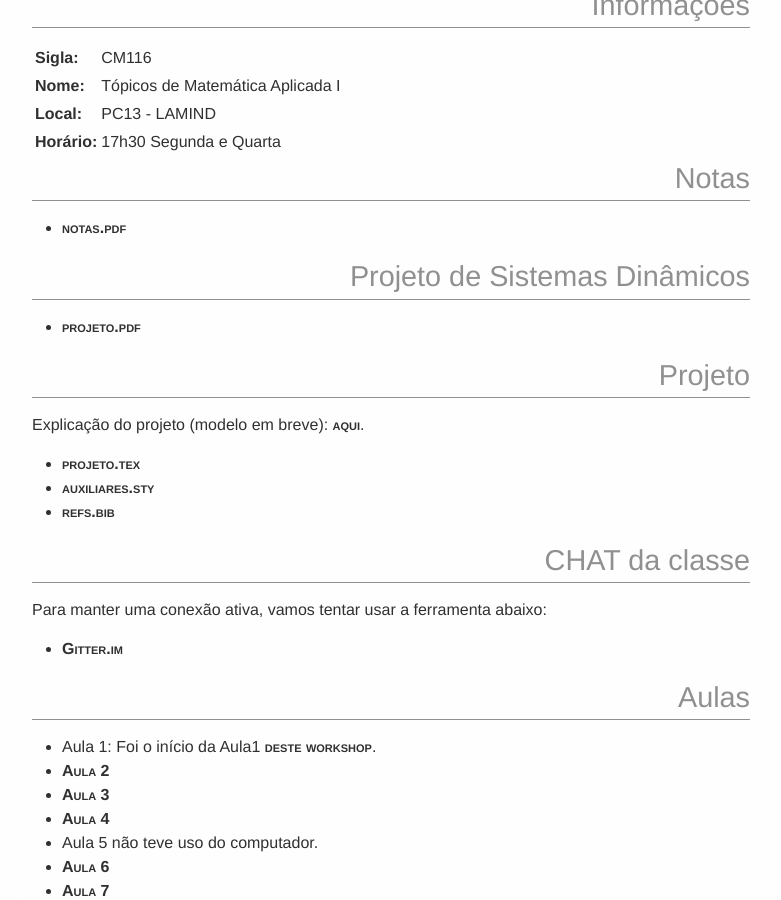
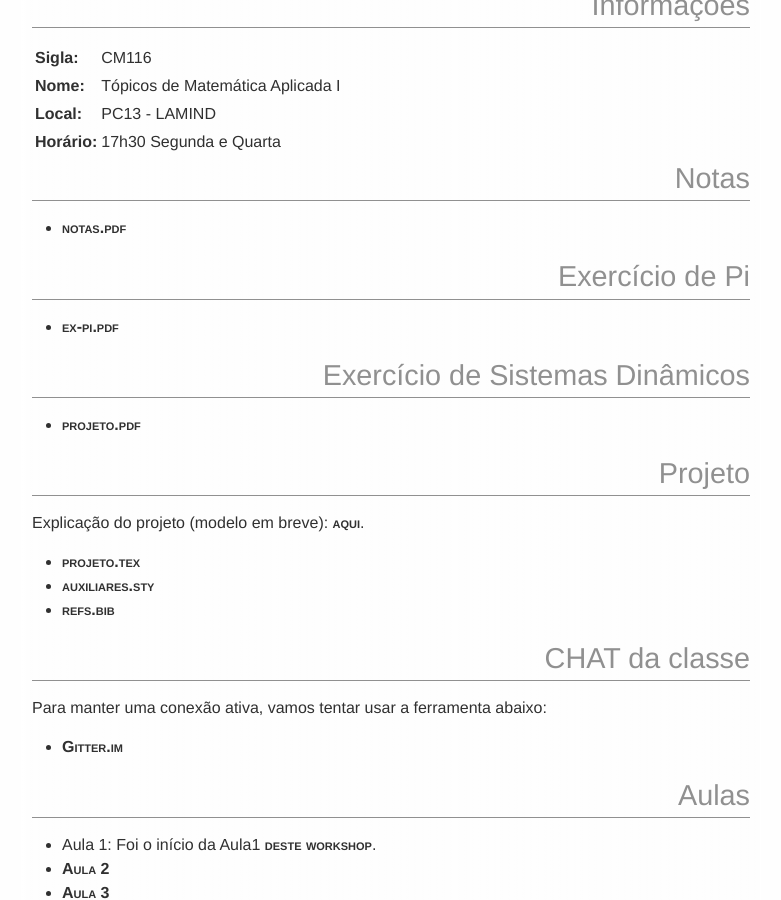
Before and after one commit to abelsiqueira/abelsiqueira.github.io-old, a Jekyll site: the page built from disciplinas/cm116-2016s1.md, in a window 1280 px wide and 900 px high, scrolled down 489 px. Shown: the whole window, without its empty margins (249-1030 px from the left). Built offline with Jekyll 4.4.1, drawn with Linux system fonts in a browser that asks for light colours.

Commit message:
Adiciona projetos

```diff
--- a/disciplinas/cm116-2016s1.md
+++ b/disciplinas/cm116-2016s1.md
@@ -17,7 +17,11 @@ tag:        2016s1
 
   - [notas.pdf]({{ site.baseurl }}/disciplinas/cm116/notas.pdf)
 
-# Projeto de Sistemas Dinâmicos
+# Exercício de Pi
+
+  - [ex-pi.pdf]({{ site.baseurl }}/disciplinas/cm116/ex-pi.pdf)
+
+# Exercício de Sistemas Dinâmicos
 
   - [projeto.pdf]({{ site.baseurl }}/disciplinas/cm116/projeto_sist_lin.pdf)
 
```
Also changed, not shown: disciplinas/cm201-2016s1.md (+4 -0 lines), 2 other files.
